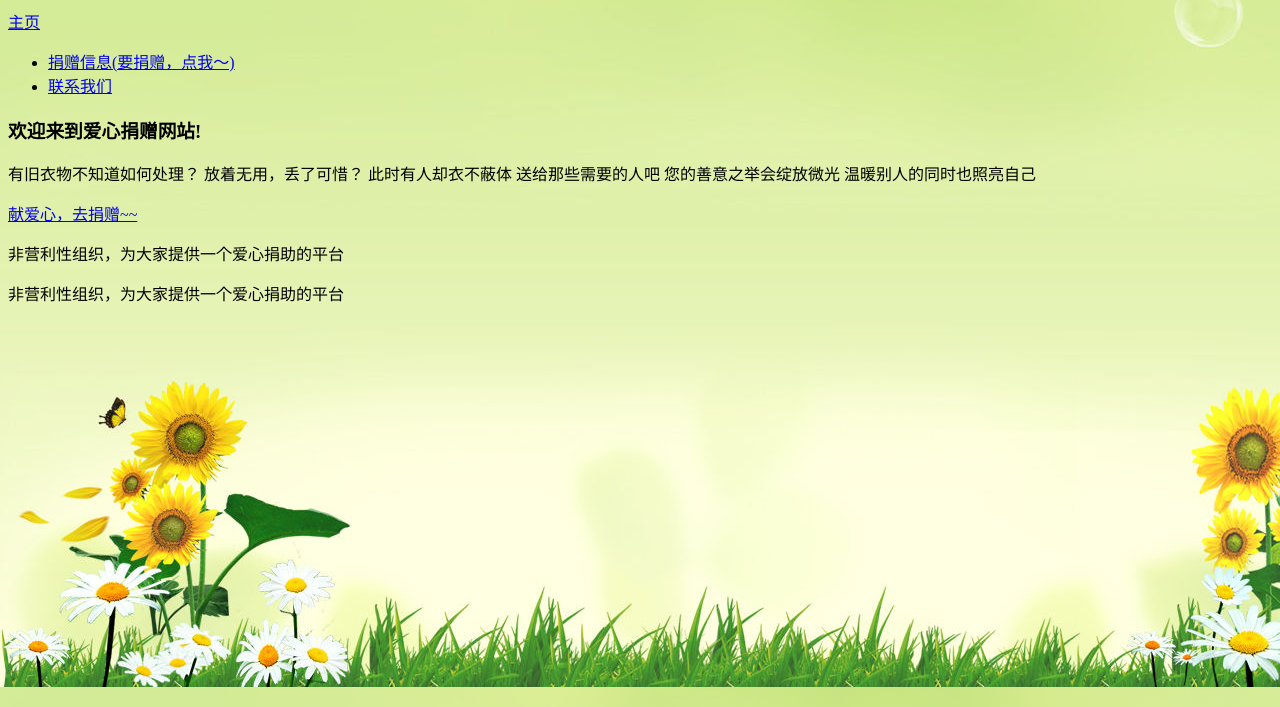
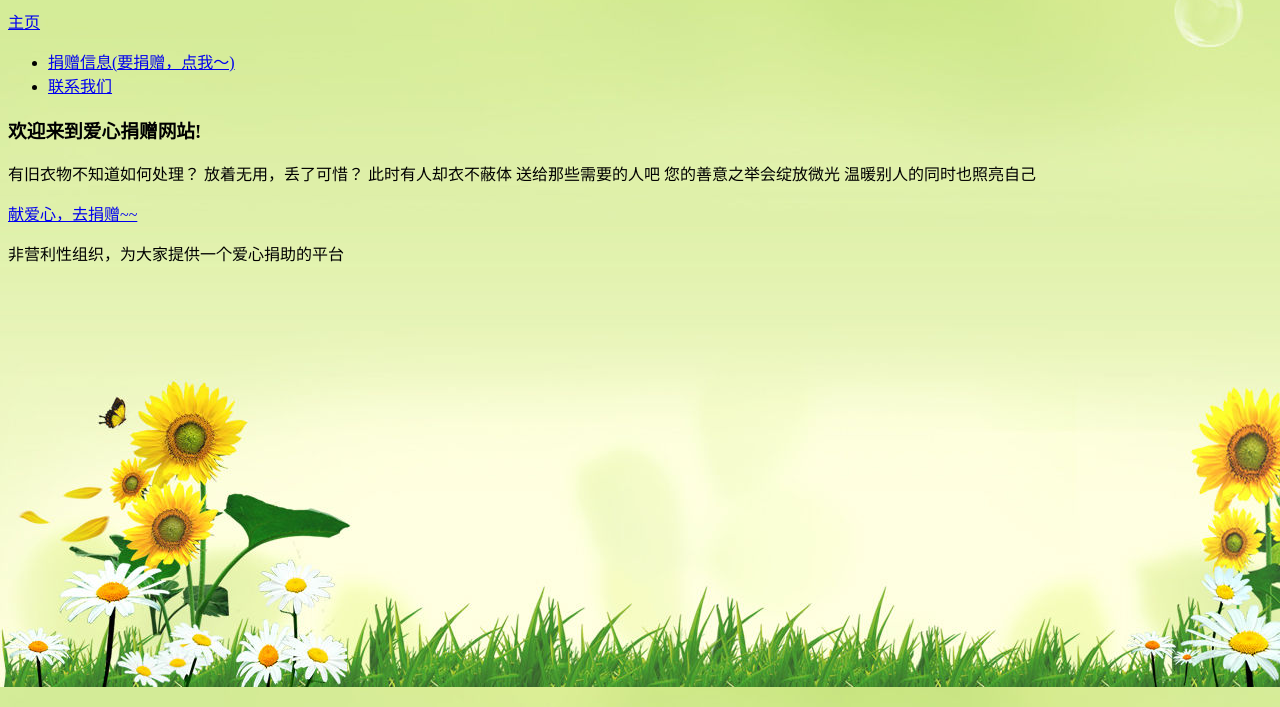
Before and after one commit to Leenye/clothing-donation, a plain HTML site: page index.html in a window 1280 px wide. Shown: the part 93-800 px from the top of the page. Drawn offline with Linux system fonts and the light colour scheme.

Commit message:
delete one duplicated sentence

```diff
--- a/index.html
+++ b/index.html
@@ -32,7 +32,6 @@
   </p>
   <a href="views/info.html">献爱心，去捐赠~~</a>
   <p>非营利性组织，为大家提供一个爱心捐助的平台</p>
-  <p>非营利性组织，为大家提供一个爱心捐助的平台</p>
 </div>
 
 <script type="text/javascript" src="lib/jquery-2.1.1/jquery-2.1.1.js"></script>
```
